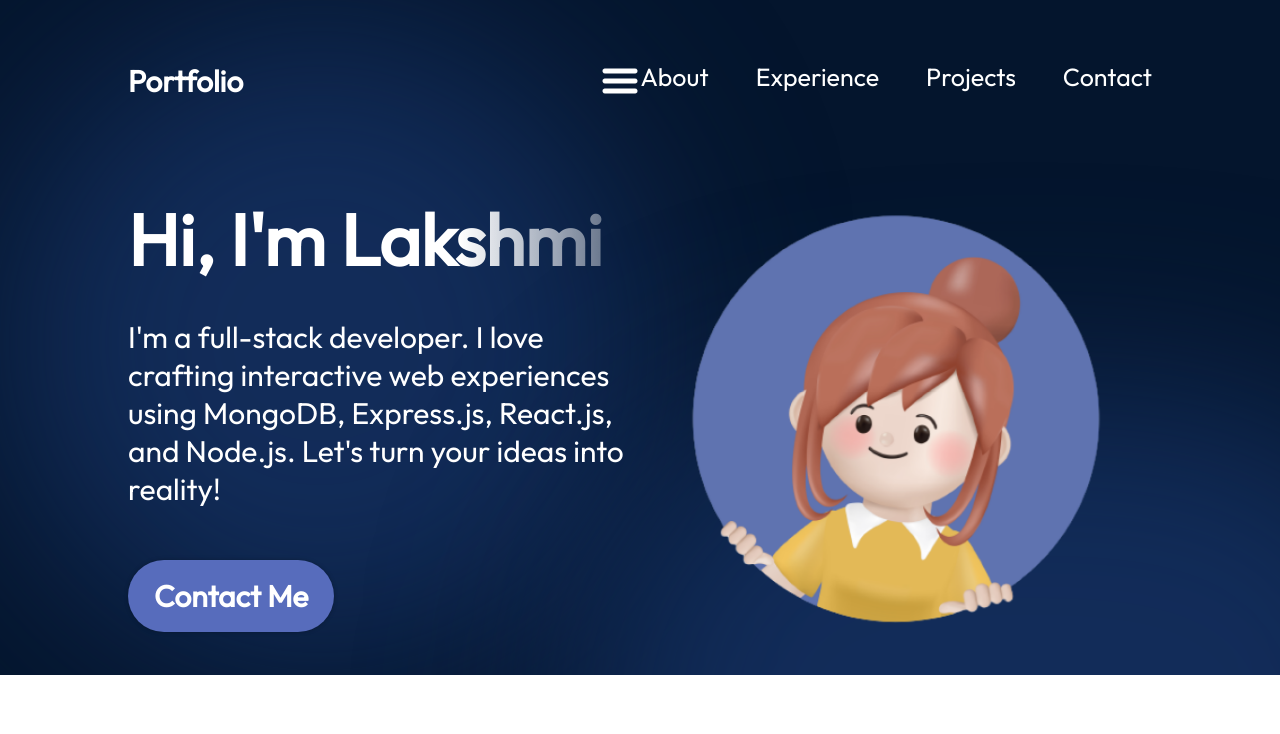
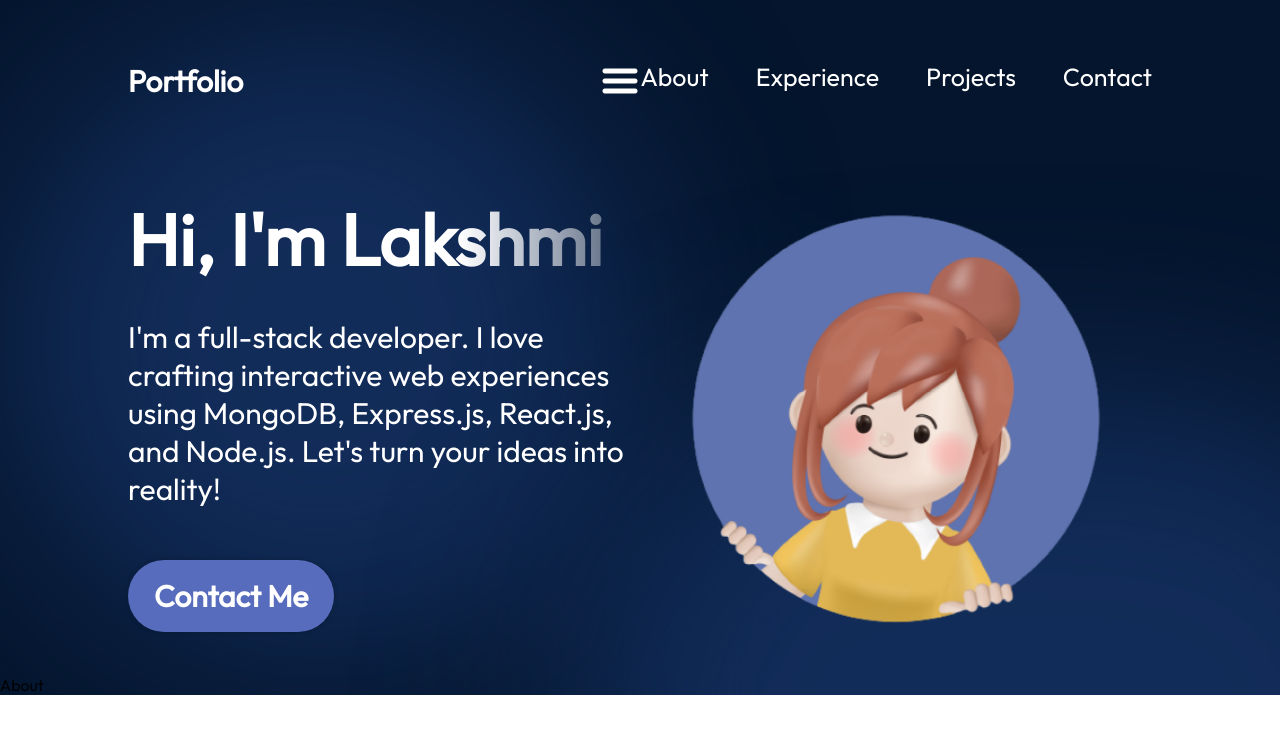
Before and after one commit to L4KsHM1/MyPortfolio, a React (Vite) app: page / in a window 1280 px wide. Shown: the top 734 px of the page. Built offline with nearby package versions, Linux system fonts and the light colour scheme.

Commit message:
About section

```diff
--- a/src/App.jsx
+++ b/src/App.jsx
@@ -1,5 +1,6 @@
 
 import styles from './App.module.css';
+import { About } from './components/About/About';
 import { Hero } from './components/Hero/Hero';
 import { Navbar } from './components/Navbar/Navbar';
 
@@ -9,6 +10,7 @@
   <div className={styles.App}>
     <Navbar/>
     <Hero/>
+    <About/>
   </div>
     );
 }
--- /dev/null
+++ b/src/components/About/About.jsx
@@ -0,0 +1,5 @@
+import React from "react";
+
+export const About = () =>{
+    return <div>About</div>;
+}
--- a/src/components/Hero/Hero.module.css
+++ b/src/components/Hero/Hero.module.css
@@ -102,4 +102,5 @@
     .content{
         align-items: center;
     }
+
 }
```
Also changed, not shown: src/components/About/About.module.css (added).
